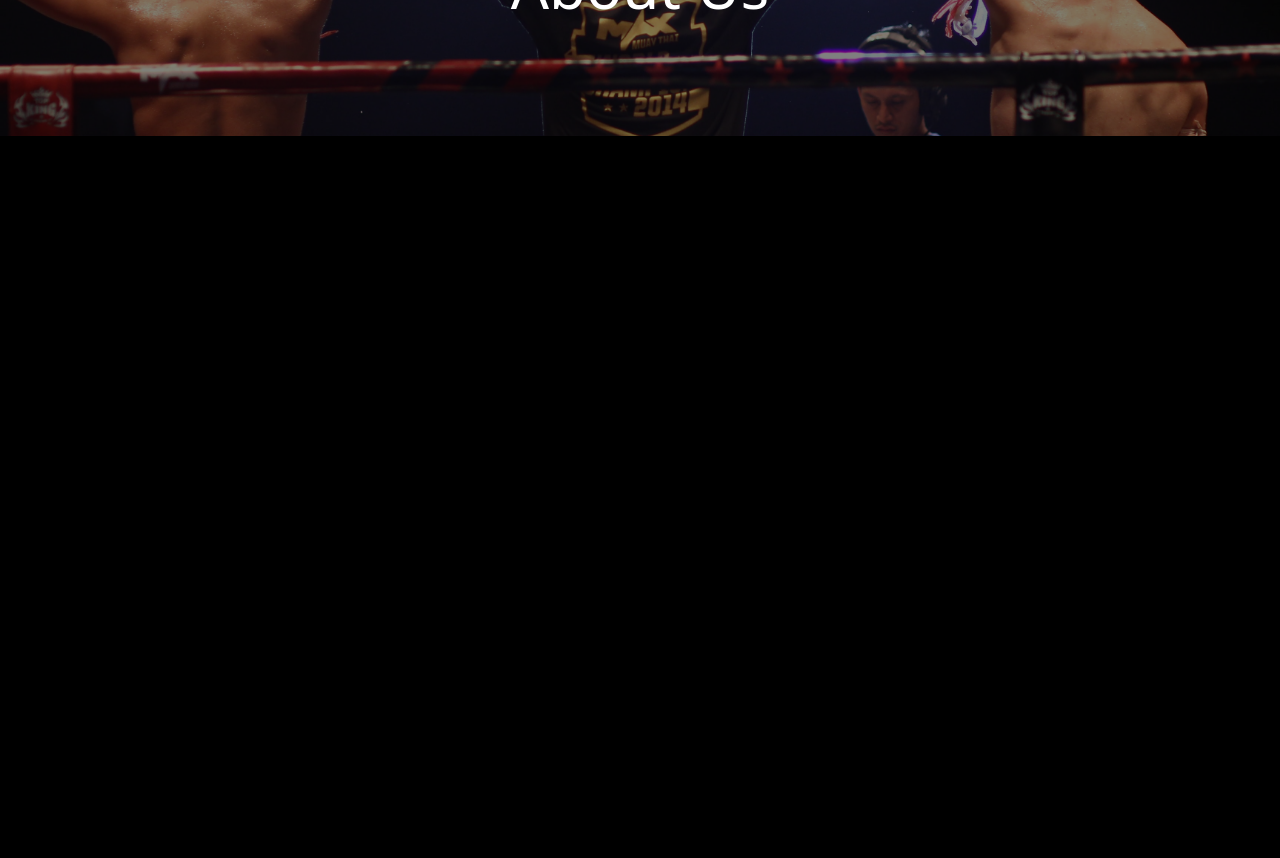
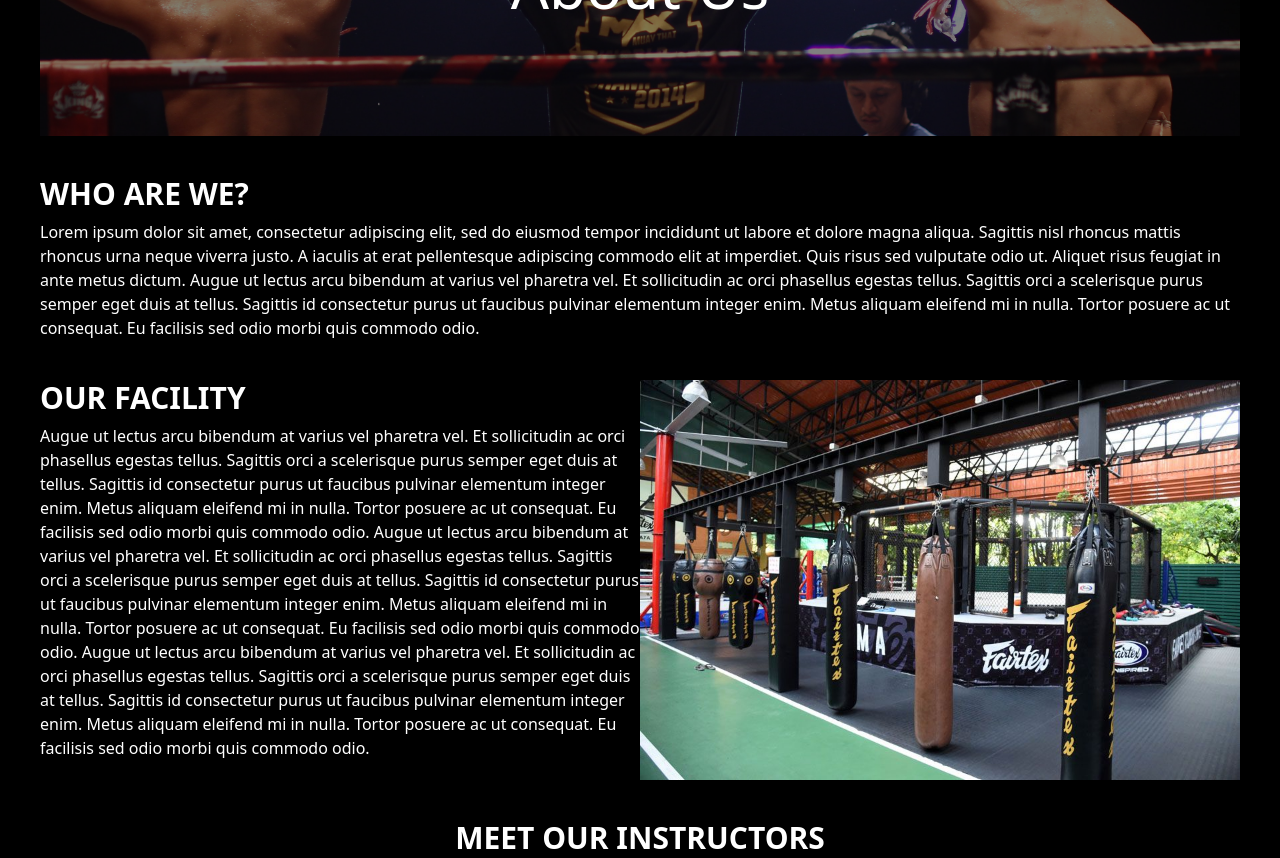
Before and after one commit to vietthom/stand-strong-mma, a Next.js app: page /about in a window 1280 px wide. Shown: the part 260-1118 px from the top of the page. Before the commit the page ends 800 px from the top, so only its background shows below. Built offline with nearby package versions, Linux system fonts and the light colour scheme.

Commit message:
About page

```diff
--- a/pages/about.js
+++ b/pages/about.js
@@ -1,10 +1,38 @@
 import React from 'react'
 import Banner from '../components/Banner'
+import Image from 'next/image'
+import Gym from '../public/assets/gym.jpeg';
+
 
 const about = () => {
   return (
-    <div>
+    <div className='container mx-auto px-10 text-white'>
       <Banner />
+      <div className='w-full py-10'>
+        <h1 className='font-bold text-3xl uppercase'>Who are we?</h1>
+        <p className='pt-2'>Lorem ipsum dolor sit amet, consectetur adipiscing elit, sed do eiusmod tempor incididunt ut labore et dolore magna aliqua.
+          Sagittis nisl rhoncus mattis rhoncus urna neque viverra justo. A iaculis at erat pellentesque adipiscing commodo elit at imperdiet.
+          Quis risus sed vulputate odio ut. Aliquet risus feugiat in ante metus dictum.
+          Augue ut lectus arcu bibendum at varius vel pharetra vel. Et sollicitudin ac orci phasellus egestas tellus. Sagittis orci a scelerisque purus semper eget duis at tellus.
+          Sagittis id consectetur purus ut faucibus pulvinar elementum integer enim. Metus aliquam eleifend mi in nulla.
+          Tortor posuere ac ut consequat. Eu facilisis sed odio morbi quis commodo odio.</p>
+      </div>
+      <div className='w-full grid md:grid-cols-2'>
+        <div>
+        <h1 className='font-bold text-3xl uppercase'>Our Facility</h1>
+        <p className='pt-2'>Augue ut lectus arcu bibendum at varius vel pharetra vel. Et sollicitudin ac orci phasellus egestas tellus. Sagittis orci a scelerisque purus semper eget duis at tellus.
+          Sagittis id consectetur purus ut faucibus pulvinar elementum integer enim. Metus aliquam eleifend mi in nulla.
+          Tortor posuere ac ut consequat. Eu facilisis sed odio morbi quis commodo odio. Augue ut lectus arcu bibendum at varius vel pharetra vel. Et sollicitudin ac orci phasellus egestas tellus. Sagittis orci a scelerisque purus semper eget duis at tellus.
+          Sagittis id consectetur purus ut faucibus pulvinar elementum integer enim. Metus aliquam eleifend mi in nulla.
+          Tortor posuere ac ut consequat. Eu facilisis sed odio morbi quis commodo odio. Augue ut lectus arcu bibendum at varius vel pharetra vel. Et sollicitudin ac orci phasellus egestas tellus. Sagittis orci a scelerisque purus semper eget duis at tellus.
+          Sagittis id consectetur purus ut faucibus pulvinar elementum integer enim. Metus aliquam eleifend mi in nulla.
+          Tortor posuere ac ut consequat. Eu facilisis sed odio morbi quis commodo odio.</p>
+        </div>
+        <Image src={Gym} alt='Gym'/>
+      </div>
+      <div className='w-full pt-10'>
+        <h1 className='font-bold text-3xl text-center uppercase'>meet our instructors</h1>
+      </div>
     </div>
   )
 }
```
Also changed, not shown: public/assets/gym.jpeg (added).
